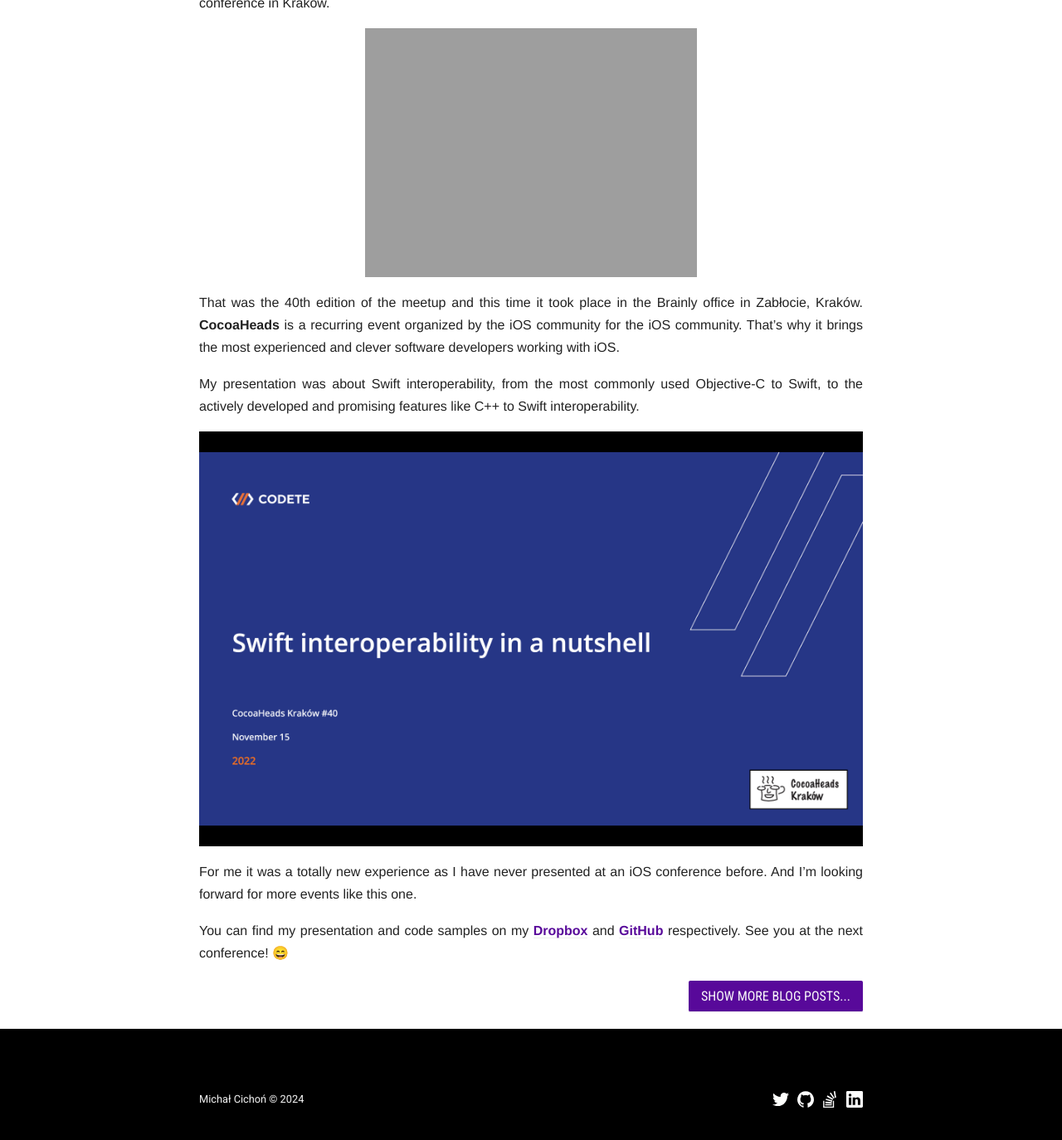
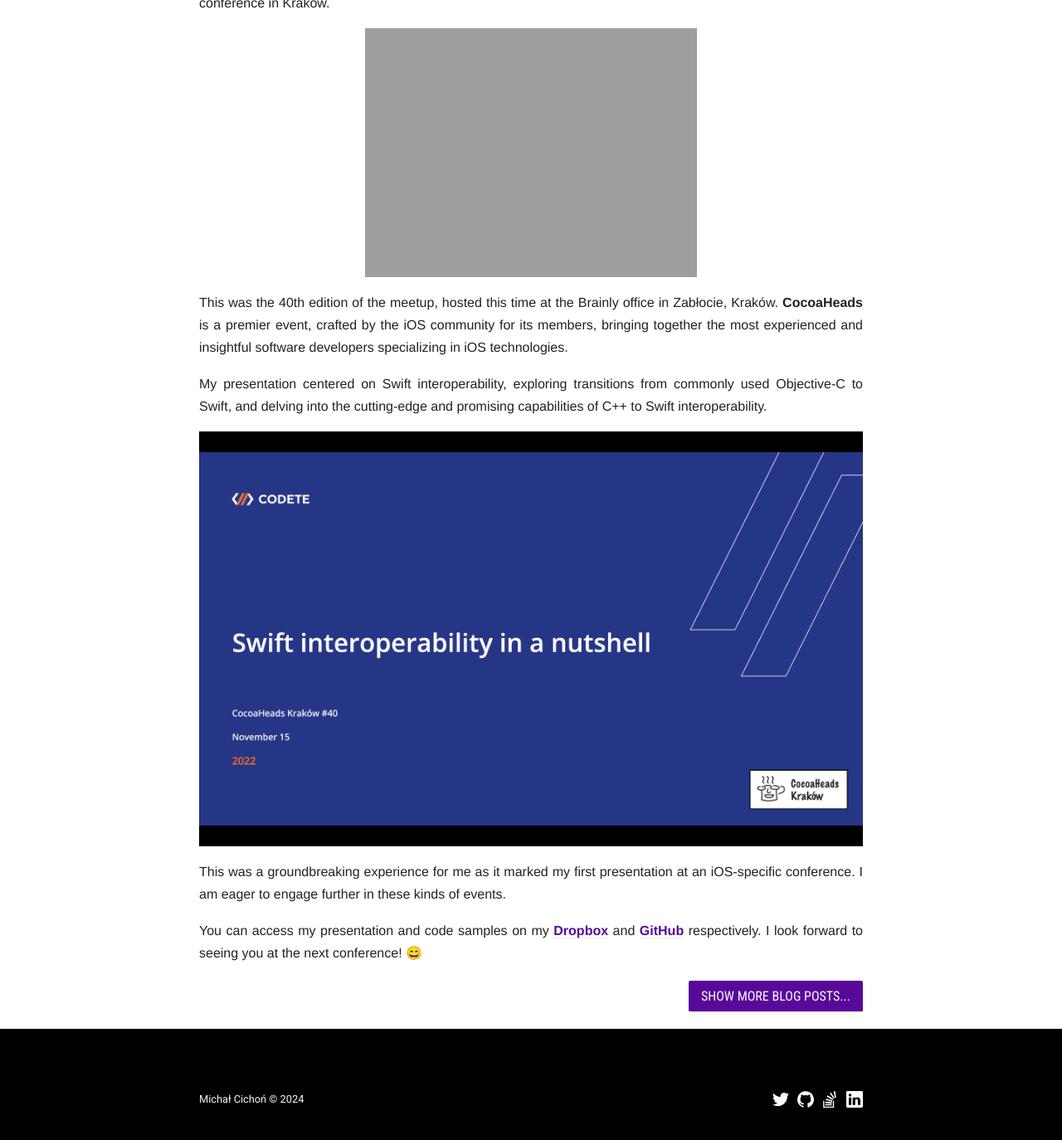
Before and after one commit to michalcichon/michalcichon.github.io, a Jekyll site: the page built from _posts/2022-11-25-my-presentation-at-cocoaheads-in-krakow.md, in a window 1280 px wide and 1400 px high, scrolled down 420 px. Shown: the top 1374 px of the window at 83% size. Built offline with Jekyll 4.4.1, drawn with Linux system fonts in a browser that asks for light colours; comment, search, counter and statistics services are not loaded; some of the changed text lies outside the part shown.

Commit message:
fix wording

```diff
--- a/_posts/2022-11-25-my-presentation-at-cocoaheads-in-krakow.md
+++ b/_posts/2022-11-25-my-presentation-at-cocoaheads-in-krakow.md
@@ -12,16 +12,16 @@
 comments: true
 ---
 
-Last week on Tuesday I had a great opportunity to present my own topic at the **CocoaHeads meetup** conference in Kraków.
+Last week, on Tuesday, I had the distinct privilege of presenting my topic at the **CocoaHeads meetup** conference in Kraków.
 
 [![CocoaHeads 40]({{site.url}}/assets/2022-11-25/cocoaheads1.png)](https://www.meetup.com/cocoaheads-krakow/events/289522297/)
 
-That was the 40th edition of the meetup and this time it took place in the Brainly office in Zabłocie, Kraków. **CocoaHeads** is a recurring event organized by the iOS community for the iOS community. That's why it brings the most experienced and clever software developers working with iOS.
+This was the 40th edition of the meetup, hosted this time at the Brainly office in Zabłocie, Kraków. **CocoaHeads** is a premier event, crafted by the iOS community for its members, bringing together the most experienced and insightful software developers specializing in iOS technologies.
 
-My presentation was about Swift interoperability, from the most commonly used Objective-C to Swift, to the actively developed and promising features like C++ to Swift interoperability.
+My presentation centered on Swift interoperability, exploring transitions from commonly used Objective-C to Swift, and delving into the cutting-edge and promising capabilities of C++ to Swift interoperability.
 
 ![Swift interoperability in a nutshell]({{site.url}}/assets/2022-11-25/cocoaheads2.png)
 
-For me it was a totally new experience as I have never presented at an iOS conference before. And I'm looking forward for more events like this one.
+This was a groundbreaking experience for me as it marked my first presentation at an iOS-specific conference. I am eager to engage further in these kinds of events.
 
-You can find my presentation and code samples on my [Dropbox](https://www.dropbox.com/s/3xosv54s4fakdg5/Swift%20interoperability%20%28Final%201.1%29.pdf?dl=0) and [GitHub](https://github.com/michalcichon/interoperability-examples) respectively. See you at the next conference! 😄
+You can access my presentation and code samples on my [Dropbox](https://www.dropbox.com/s/3xosv54s4fakdg5/Swift%20interoperability%20%28Final%201.1%29.pdf?dl=0) and [GitHub](https://github.com/michalcichon/interoperability-examples) respectively. I look forward to seeing you at the next conference! 😄
```
